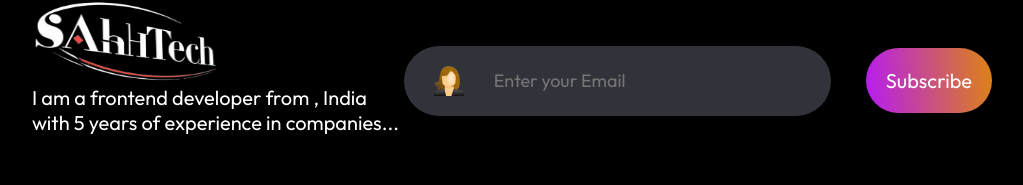
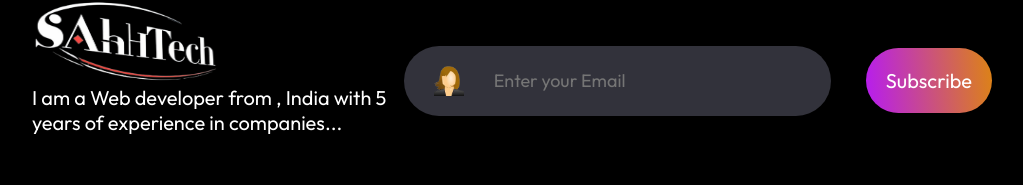
Before and after one commit to psah0528/Portfolio-Projects, a React (Vite) app: page /About in a window 1280 px wide. Shown: the part 948-1133 px from the top of the page, without its empty margins (128-1151 px from the left). Built offline with nearby package versions, Linux system fonts and the light colour scheme.

Commit message:
changes in footer

```diff
--- a/src/Pages/About/About.jsx
+++ b/src/Pages/About/About.jsx
@@ -1,6 +1,6 @@
 import React from 'react'
 import about from '../../assets/about.png'
-import profile from '../../assets/profile.png'
+import profile from '../../assets/profile.jpg'
 import './About.css'
 
 const About = () => {
--- a/src/Pages/Hero/Hero.jsx
+++ b/src/Pages/Hero/Hero.jsx
@@ -1,8 +1,8 @@
 import React from "react";
 import about from '../../assets/about.png';
 import arrow from '../../assets/arrow.png';
-import profile from "../../assets/profile.png";
-import profiles from '../../assets/profiles.png';
+import profile from "../../assets/profile.jpg";
+import profiles from '../../assets/profiles.jpg';
 import "./Hero.css";
 
 import pro1 from '../../assets/pro1.jpg';
--- a/src/component/Footer/Footer.jsx
+++ b/src/component/Footer/Footer.jsx
@@ -10,7 +10,7 @@ const Footer = () => {
    <div className="footer-top">
   <div className="footer-top-left">
    <img src={logo} alt="" />
-   <p>I am a frontend developer from , India with 5 years of experience in companies...</p>
+   <p>I am a Web developer from , India with 5 years of experience in companies...</p>
   </div>
 
   <div className="footer-top-right">
```
